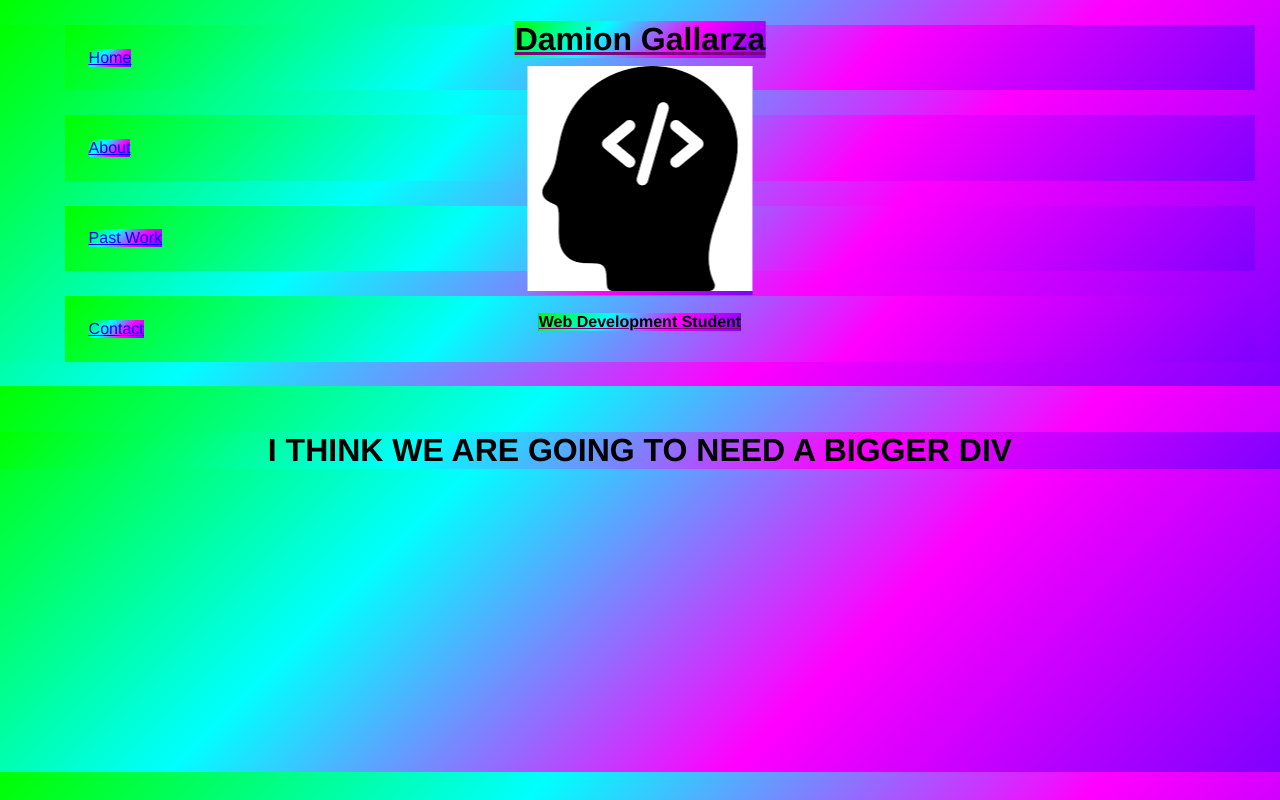
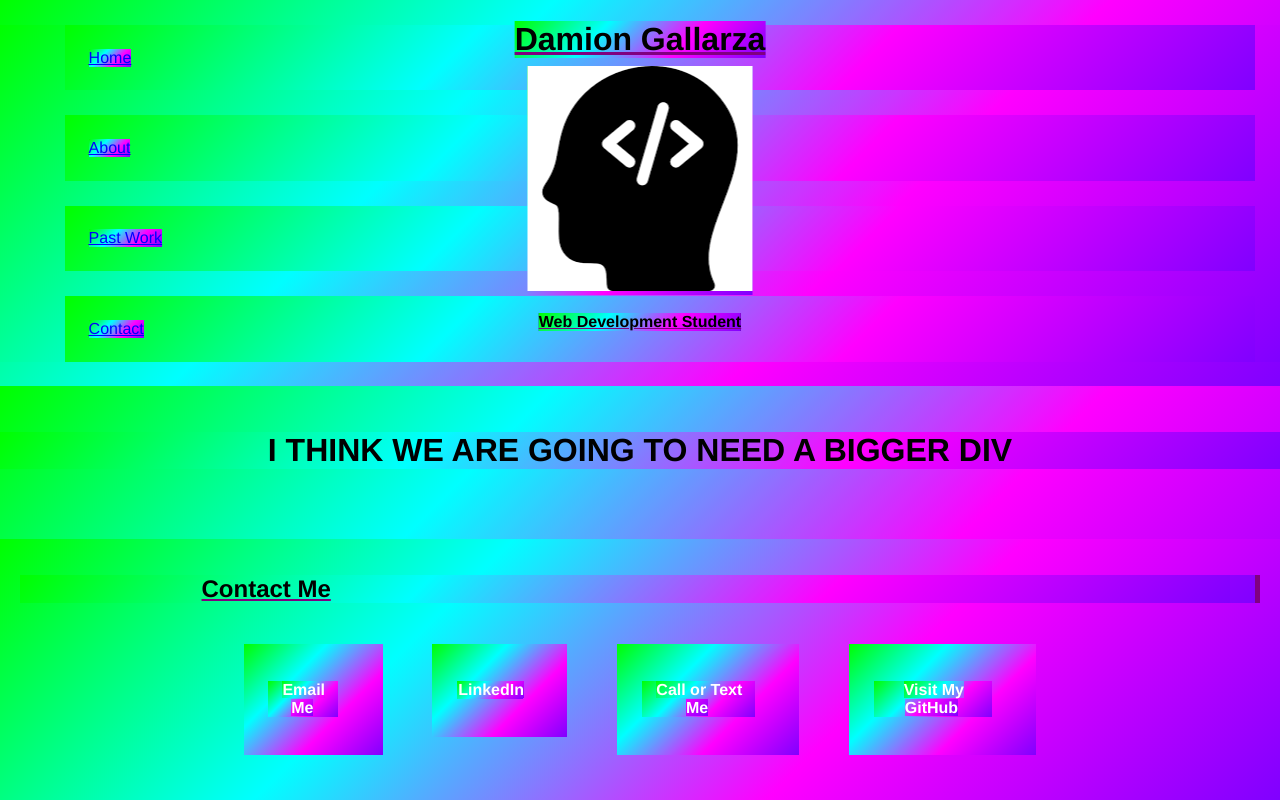
Before and after one commit to DamionG22/software-dev-portfolio, a React (Create React App) app in the folder src/sw-portfolio/: page / in a window 1280 px wide. Built offline with nearby package versions, Linux system fonts and the light colour scheme.

Commit message:
final updates for now.

```diff
--- a/src/sw-portfolio/package.json
+++ b/src/sw-portfolio/package.json
@@ -2,16 +2,20 @@
   "name": "sw-portfolio",
   "version": "0.1.0",
   "private": true,
+  "homepage": "https://DamionG22.github.io/software-dev-portfolio",
   "dependencies": {
     "@testing-library/jest-dom": "^5.17.0",
     "@testing-library/react": "^13.4.0",
     "@testing-library/user-event": "^13.5.0",
+    "gh-pages": "^6.0.0",
     "react": "^18.2.0",
     "react-dom": "^18.2.0",
     "react-scripts": "5.0.1",
     "web-vitals": "^2.1.4"
   },
   "scripts": {
+    "predeploy": "npm run build",
+    "deploy": "gh-pages -d build",
     "start": "react-scripts start",
     "build": "react-scripts build",
     "test": "react-scripts test",
--- a/src/sw-portfolio/src/assets/css/App.css
+++ b/src/sw-portfolio/src/assets/css/App.css
@@ -2,7 +2,7 @@
 *{
 
   background-image: var(--grade);
-  color:rgb(116, 94, 116);
+  color:black;
   font-size: 16px;
   box-sizing: border-box;
   font-family: 'Franklin Gothic Medium', 'Arial Narrow', Arial, sans-serif
@@ -100,7 +100,7 @@ header {
 /* Target the elements with class "content" */
 .content {
   display: flex;
-  flex-wrap: wrap; /* Allow content to wrap into the next row */
+  flex-wrap: wrap;
   justify-content: space-between; /* Create space between the images */
   align-items: center;
   border: 1px solid black; /* Adjust border properties as needed */
@@ -108,7 +108,7 @@ header {
   width: 100%;
 }
 
-/* Target "section" elements within elements with class "content" */
+
 .content section {
   flex-basis: calc(33.33% - 10px); /* 50% width for two in a row with spacing */
   border: 1px solid black; /* Adjust border properties as needed */
@@ -118,10 +118,10 @@ header {
 
 /* Target "img" elements within elements with class "content" */
 .content img {
-  max-width: 100%; /* Make the images responsive and fit within the section */
-  max-height: 100%; /* Make the images responsive and fit within the section */
-  display: block; /* Remove any default inline spacing */
-  margin: 0 auto; /* Center the images horizontally */
+  max-width: 100%;
+  max-height: 100%;
+  display: block;
+  margin: 0 auto;
 }
 
 
@@ -208,6 +208,30 @@ font-size: small;
 background-color: aqua;
 }
 
-footer p{
-position: absolute; bottom: 2%;
+/* Style for the footer container */
+.footer {
+  color:black;
+  padding: 20px;
+  text-align: center;
+  position: fixed;
+  bottom: 0;
+  width: 100%;
 }
+
+/* Style for the contact links in a row */
+.footer p {
+  display: inline-block;
+  margin-right: 20px; /* Adjusts the margin as needed to space out the links */
+}
+
+/* Style for the links */
+.footer a {
+  color: white;
+  text-decoration: none;
+  font-weight: bold;
+}
+
+/* Add hover effect for links  */
+.footer a:hover {
+  text-decoration: underline;
+}
--- a/src/sw-portfolio/src/components/pages/about.js
+++ b/src/sw-portfolio/src/components/pages/about.js
@@ -3,13 +3,37 @@ import React from 'react';
 
 export default function About() {
   return (
-    <article id="about-me" class="article-1" >
+    <body>
+      <article id="about-me" class="article-1" >
         <div class="title">
-            <h1>About Me</h1>
+          <h1>About Me</h1>
         </div>
         <div class="content">
-            <p>Lorem ipsum dolor sit amet consectetur adipisicing elit. Veritatis eius atque aspernatur repellat ab tempore est repudiandae asperiores possimus distinctio nostrum nemo, nam ipsum dolorem perferendis libero. Quisquam, natus voluptatem!</p>
+          <p>Just a small town boy living in a tough work world. Took the midnight classes working in the terminal.
+        </p>
         </div>
-    </article>
+      </article>
+
+      <footer class="footer">
+        <div class="title">
+          <h1>Contact Me</h1>
+        </div>
+        <section class="ref-links">
+          <p><a href="mailto:damiongallarza@gmail.com">Email Me</a></p>
+        </section>
+        <section class="ref-links">
+          <p><a href="https://www.linkedin.com/in/damion-gallarza-8706b7147/">LinkedIn</a></p>
+        </section>
+        <section class="ref-links">
+          <p><a href="tel:623-687-4585">Call or Text Me</a></p>
+        </section>
+        <section class="ref-links">
+          <p><a href="https://github.com/DamionG22">Visit My GitHub</a></p>
+        </section>
+      </footer>
+
+    </body>
+
+
   );
 }
--- a/src/sw-portfolio/src/components/pages/home.js
+++ b/src/sw-portfolio/src/components/pages/home.js
@@ -17,6 +17,26 @@ export default function Home() {
 
 
 
+    <footer class="footer">
+        <div class="title">
+          <h1>Contact Me</h1>
+        </div>
+        <section class="ref-links">
+          <p><a href="mailto:damiongallarza@gmail.com">Email Me</a></p>
+        </section>
+        <section class="ref-links">
+          <p><a href="https://www.linkedin.com/in/damion-gallarza-8706b7147/">LinkedIn</a></p>
+        </section>
+        <section class="ref-links">
+          <p><a href="tel:623-687-4585">Call or Text Me</a></p>
+        </section>
+        <section class="ref-links">
+          <p><a href="https://github.com/DamionG22">Visit My GitHub</a></p>
+        </section>
+      </footer>
+
+
+
 
   </body>
     </>
--- a/src/sw-portfolio/src/components/pages/work.js
+++ b/src/sw-portfolio/src/components/pages/work.js
@@ -11,6 +11,7 @@ import octocat from '../../assets/css/images/Octocat.png';
 
 export default function Work() {
     return (
+        <body>
             <article id="work-history" class="article-1 work">
                 <div class="title">
                     <h1>Work History</h1>
@@ -126,5 +127,25 @@ export default function Work() {
             </article>
 
 
+            {/* <footer class="footer">
+                <div class="title">
+                    <h1>Contact Me</h1>
+                </div>
+                <section class="ref-links">
+                    <p><a href="mailto:damiongallarza@gmail.com">Email Me</a></p>
+                </section>
+                <section class="ref-links">
+                    <p><a href="https://www.linkedin.com/in/damion-gallarza-8706b7147/">LinkedIn</a></p>
+                </section>
+                <section class="ref-links">
+                    <p><a href="tel:623-687-4585">Call or Text Me</a></p>
+                </section>
+                <section class="ref-links">
+                    <p><a href="https://github.com/DamionG22">Visit My GitHub</a></p>
+                </section>
+            </footer> */}
+        </body>
+
+
     );
 }
```
Lines whose indentation alone changed are shown as unchanged.
